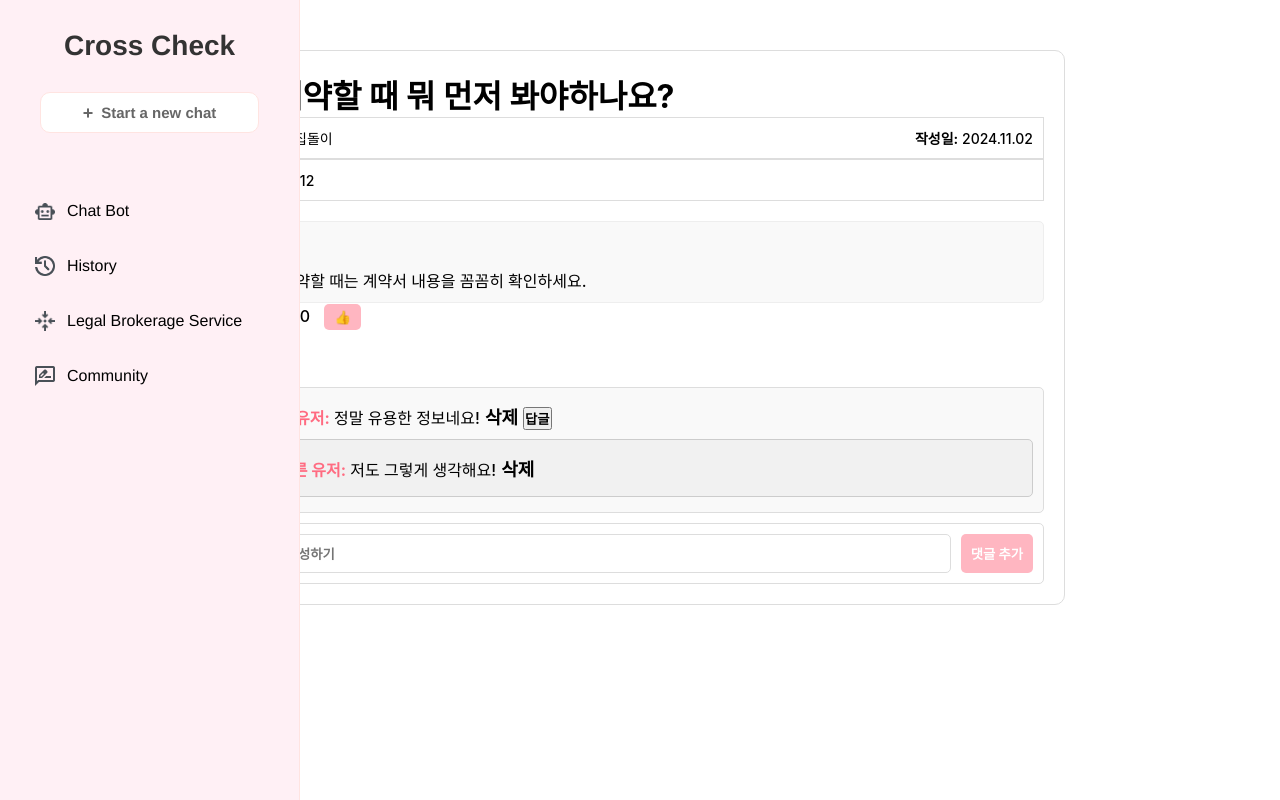
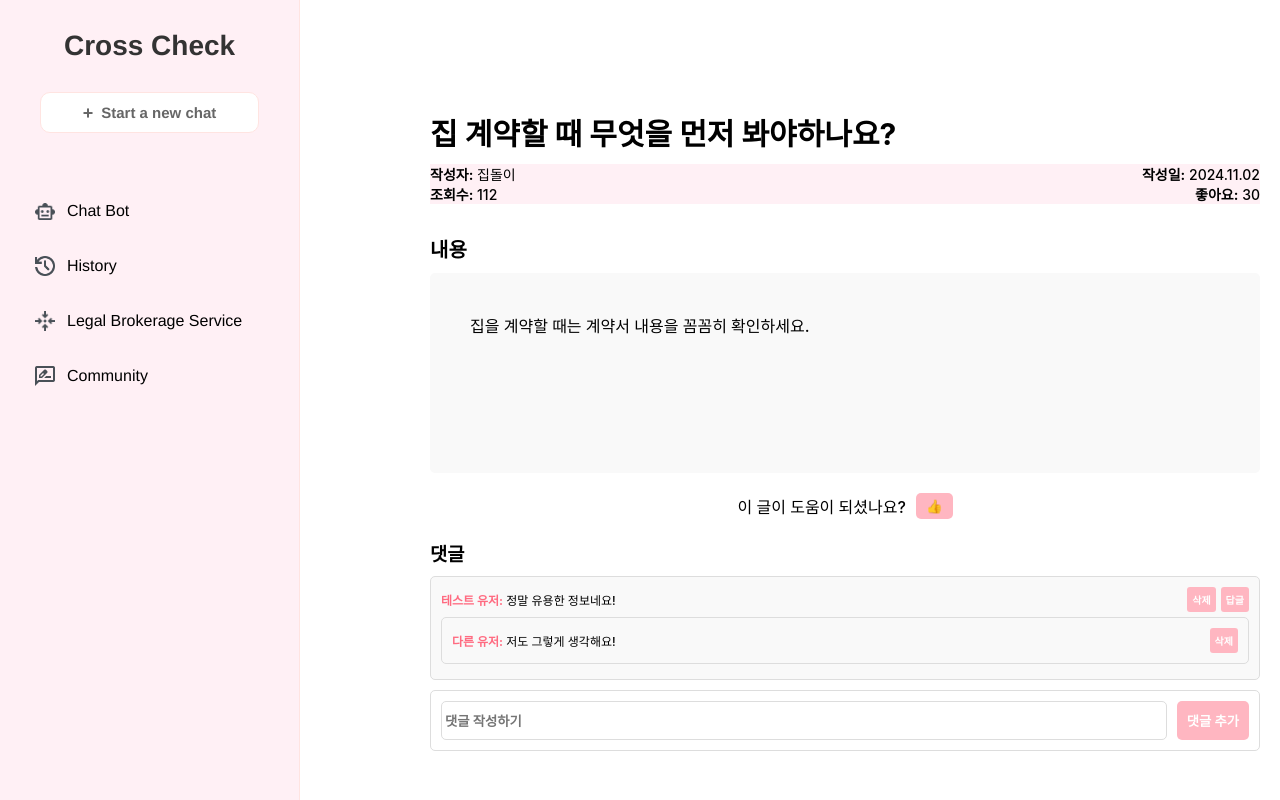
Before and after one commit to king-junho/CrossCheck-FE, a React (Create React App) app in the folder cross-check-fe/: page /post/1 in a window 1280 px wide. Built offline with nearby package versions, Linux system fonts and the light colour scheme; no server answers; a web font is replaced by a local one.

Commit message:
fix : 커뮤니티 상세 페이지 디자인 수정

```diff
--- a/cross-check-fe/src/Community/components/PostDetail.jsx
+++ b/cross-check-fe/src/Community/components/PostDetail.jsx
@@ -4,13 +4,13 @@ import "../css/postdetail.css";
 import Sidebar from "../../Sidebar/components/Sidebar";
 const currentUser = {
   id: 1,
-  name: "로그인된 사용자",
+  name: "임예은",
 };
 
 const posts = [
   {
     id: 1,
-    title: "집 계약할 때 뭐 먼저 봐야하나요?",
+    title: "집 계약할 때 무엇을 먼저 봐야하나요?",
     writer: "집돌이",
     date: "2024.11.02",
     views: 112,
@@ -102,8 +102,7 @@ const PostDetail = () => {
               <Sidebar/>
 
       <div className="post-content-container">
-
-        <h1>{post.title}</h1>
+        <div className="post-detail-title">{post.title}</div>
         <div className="write-user-and-date">
           <p>
             <strong>작성자:</strong> {post.writer}
@@ -115,10 +114,14 @@ const PostDetail = () => {
         <div className="views-and-likes">
           <p>
             <strong>조회수:</strong> {post.views}
+            </p>
+            <p>
+            <strong>좋아요:</strong> {likes}{" "}
           </p>
         </div>
+        <div className="post-detail-content">내용</div>
+
         <div className="post-content">
-          <h3>내용</h3>
           <p>{post.content}</p>
         </div>
       </div>
@@ -126,7 +129,9 @@ const PostDetail = () => {
       <div className="comments-and-likes-container">
         <div className="likes-section">
           <p>
-            <strong>좋아요:</strong> {likes}{" "}
+            <div className="like-section-contents">이 글이 도움이 되셨나요?</div>
+            </p>
+            <p>
             <button className="like-button" onClick={handleLike}>
               👍
             </button>
@@ -139,7 +144,10 @@ const PostDetail = () => {
             {comments.map((comment) => (
               <li key={comment.id} className="comment-item">
                 <div className="comment-content">
+                  <p>
                   <strong>{comment.user}:</strong> {comment.comment}
+                  </p>
+                  <p>
                   <button
                     className="delete-button"
                     onClick={() => handleDeleteComment(comment.id)}
@@ -152,17 +160,24 @@ const PostDetail = () => {
                   >
                     답글
                   </button>
+                  </p>
                 </div>
                 <ul className="reply-list">
                   {comment.replies.map((reply) => (
                     <li key={reply.id}>
+                      <div className="reply-list-container">
+                      <p>
                       <strong>{reply.user}:</strong> {reply.comment}
+                      </p>
+                      <p>
                       <button
                         className="delete-button"
                         onClick={() => handleDeleteReply(comment.id, reply.id)}
                       >
                         삭제
                       </button>
+                      </p>
+                      </div>
                     </li>
                   ))}
                 </ul>
@@ -172,7 +187,6 @@ const PostDetail = () => {
                     onSubmit={(e) => handleAddReply(e, comment.id)}
                   >
 
-                    <div className="comment-form"></div>
                     <input
                       type="text"
                       value={replyInput}
--- a/cross-check-fe/src/Community/css/postdetail.css
+++ b/cross-check-fe/src/Community/css/postdetail.css
@@ -1,8 +1,8 @@
 .post-detail-container{
     max-width: 850px;
-    margin: 50px auto;
-    padding: 20px;
-    border: 1px solid #ddd;
+    margin-left:420px;
+    margin-top:100px;
+    padding: 10px;
     border-radius: 10px;
     font-family: Arial, sans-serif;
 }
@@ -16,9 +16,11 @@
     font-family: Arial, sans-serif;
   }
 
-  .post-detail h1 {
-    font-size: 24px;
+  .post-detail-title {
+    font-size: 30px;
     margin-bottom: 10px;
+    font-weight: 700;
+
   }
 
   .post-detail p {
@@ -27,19 +29,38 @@
 
   /* 본문 내용 스타일 */
   .post-content {
-    margin-top: 20px;
-    padding: 10px;
+    height: 200px;
+    padding: 40px;
     background-color: #f9f9f9;
-    border: 1px solid #eee;
     border-radius: 5px;
+
   }
 
+  .post-detail-content{
+    font-size: 20px;
+    margin-top: 30px;
+    margin-bottom: 10px;
+    font-weight: 700;
+  }
   .post-content h3 {
     font-size: 18px;
     margin-bottom: 10px;
+    font-weight: 700;
   }
 
   /* 좋아요 버튼 스타일 */
+
+  .likes-section{
+    display: flex;
+    justify-content: center; /* 양 끝으로 배치 */
+    align-items: center;
+    margin-top: 20px;
+    margin-bottom: 20px;
+  }
+
+  .like-section-contents{
+
+  }
   .like-button {
     margin-left: 10px;
     padding: 5px 10px;
@@ -93,7 +114,7 @@
 
   .comment-form input {
     flex: 1;
-    padding: 10px;
+    padding: 3px;
     border: 1px solid #ddd;
     border-radius: 5px;
   }
@@ -117,8 +138,8 @@
     display: flex;
     justify-content: space-between; /* 양 끝으로 배치 */
     align-items: center;
-    border: 1px solid #ddd;
-    padding: 10px;
+    background-color: #FFF0F5;
+
     font-size: 14px;
   }
 
@@ -128,9 +149,10 @@
     display: flex;
     justify-content: space-between;
     align-items: center;
-    border: 1px solid #ddd;
-    padding: 10px;
     font-size: 14px;
+    background-color: #FFF0F5;
+
+
   }
 
   /* 날짜 스타일 */
@@ -148,33 +170,61 @@
     background-color: #f9f9f9;
   }
 
-  .reply-list {
+
+  .comment-item{
+    font-size: 12px;
+  }
+  /* .reply-list {
     margin-left: 20px;
     list-style-type: none;
-    padding: 0;
+    border: 1px solid black;
+    height: 50px;
+  } */
+
+  .reply-list-container{
+    display: flex;
+    align-items: center;
+    justify-content: space-between;
+
   }
 
-  .reply-list li {
-    margin: 5px 0;
+  /* .reply-list li {
+     margin: 5px 0;
     padding: 10px;
     background-color: #f1f1f1;
     border-radius: 5px;
-    border: 1px solid #ccc;
   }
+   */
+  /* 댓글 삭제, 수정, 답글 버튼 */
 
-  /* 댓글 삭제, 수정, 답글 버튼 */
+  .comment-content{
+    display: flex;
+    width: 100%;
+    justify-content: space-between;
+    align-items: center;
+  }
+  .delete-button{
+    background-color: #ffb6c1;
+    color: white;
+    border: none;
+    border-radius: 3px;
+    cursor: pointer;
+    font-size: 10px;
+
+  }
   .comment-buttons {
     display: flex;
-    gap: 10px;
     margin-top: 5px;
   }
 
   .comment-buttons button {
-    padding: 5px 10px;
-    background-color: #ddd;
+   background-color: #ffb6c1;
+    color: white;
     border: none;
     border-radius: 5px;
     cursor: pointer;
+    font-size: 10px;
+
   }
 
   .comment-buttons button:hover {
@@ -185,22 +235,32 @@
   .reply-form {
     margin-top: 10px;
     display: flex;
-    gap: 10px;
+    gap: 3px;
     padding: 10px;
     border: 1px solid #ddd;
     border-radius: 5px;
     background-color: #fff;
   }
 
+  .reply-button{
+    background-color: #ffb6c1;
+    color: white;
+    border: none;
+    border-radius: 3px;
+    cursor: pointer;
+    font-size: 10px;
+    padding: 5px;
+    margin-left: 5px;
+  }
+
   .reply-form input {
     flex: 1;
-    padding: 10px;
+    padding: 3px;
     border: 1px solid #ddd;
     border-radius: 5px;
   }
 
   .reply-form button {
-    padding: 10px;
     background-color: #ffb6c1;
     color: white;
     border: none;
@@ -211,3 +271,14 @@
   .reply-form button:hover {
     background-color: #ff6b81;
   }
+
+
+.reply-form button{
+  padding: 10px;
+    background-color: #ffb6c1;
+    color: white;
+    border: none;
+    border-radius: 5px;
+    cursor: pointer;
+
+}
```
Also changed, not shown: cross-check-fe/src/Community/css/community.css (line endings or trailing spaces).
